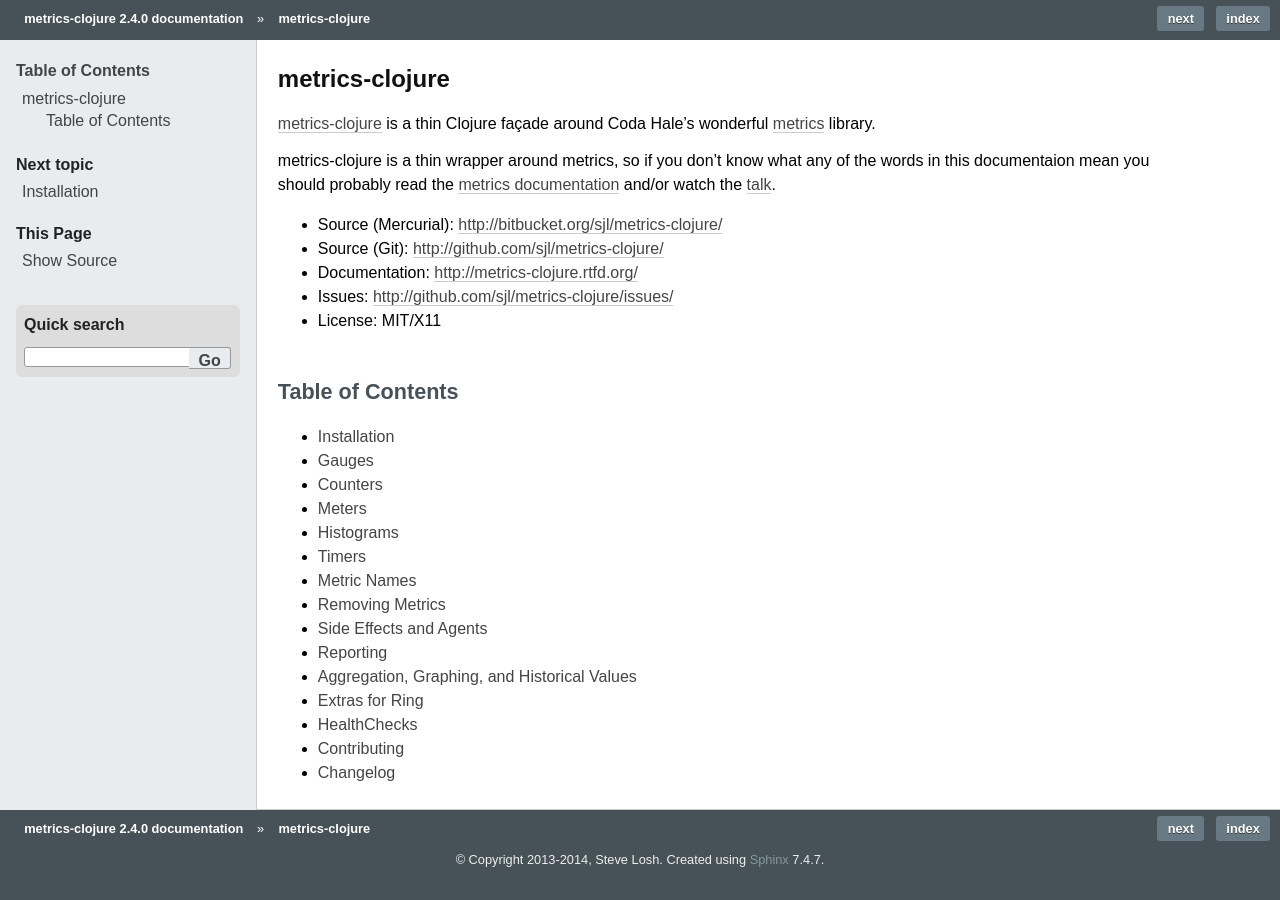
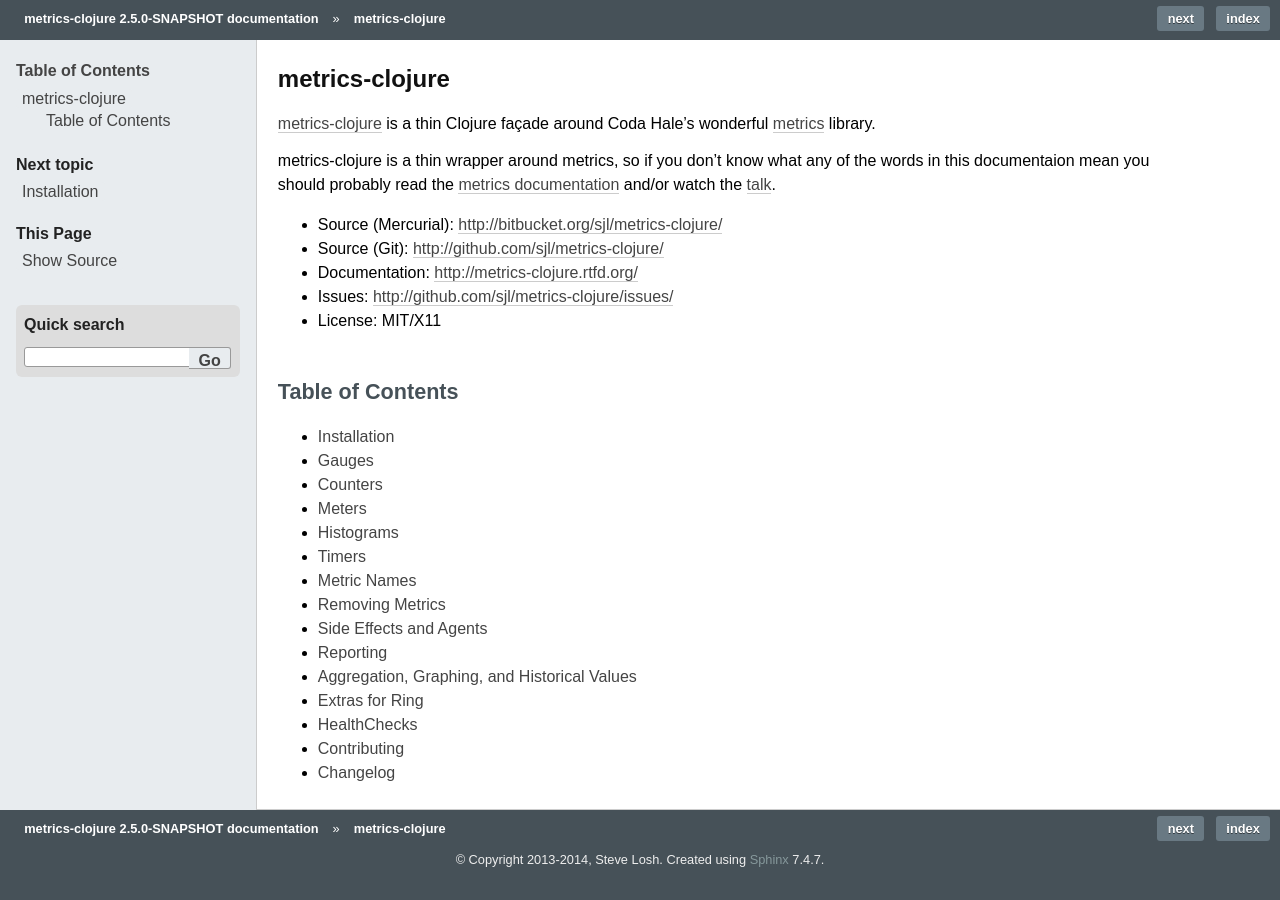
Before and after one commit to clj-commons/metrics-clojure, a Sphinx documentation site: the page built from docs/source/index.rst, in a window 1280 px wide. Built offline with Sphinx 7.4.7, drawn with Linux system fonts in a browser that asks for light colours.

Commit message:
Back to dev version

```diff
--- a/docs/source/conf.py
+++ b/docs/source/conf.py
@@ -48,9 +48,9 @@ copyright = u'2013-2014, Steve Losh'
 # built documents.
 #
 # The short X.Y version.
-version = '2.4.0'
+version = '2.5.0-SNAPSHOT'
 # The full version, including alpha/beta/rc tags.
-release = '2.4.0'
+release = '2.5.0-SNAPSHOT'
 
 # The language for content autogenerated by Sphinx. Refer to documentation
 # for a list of supported languages.
```
Also changed, not shown: 6 other files.
